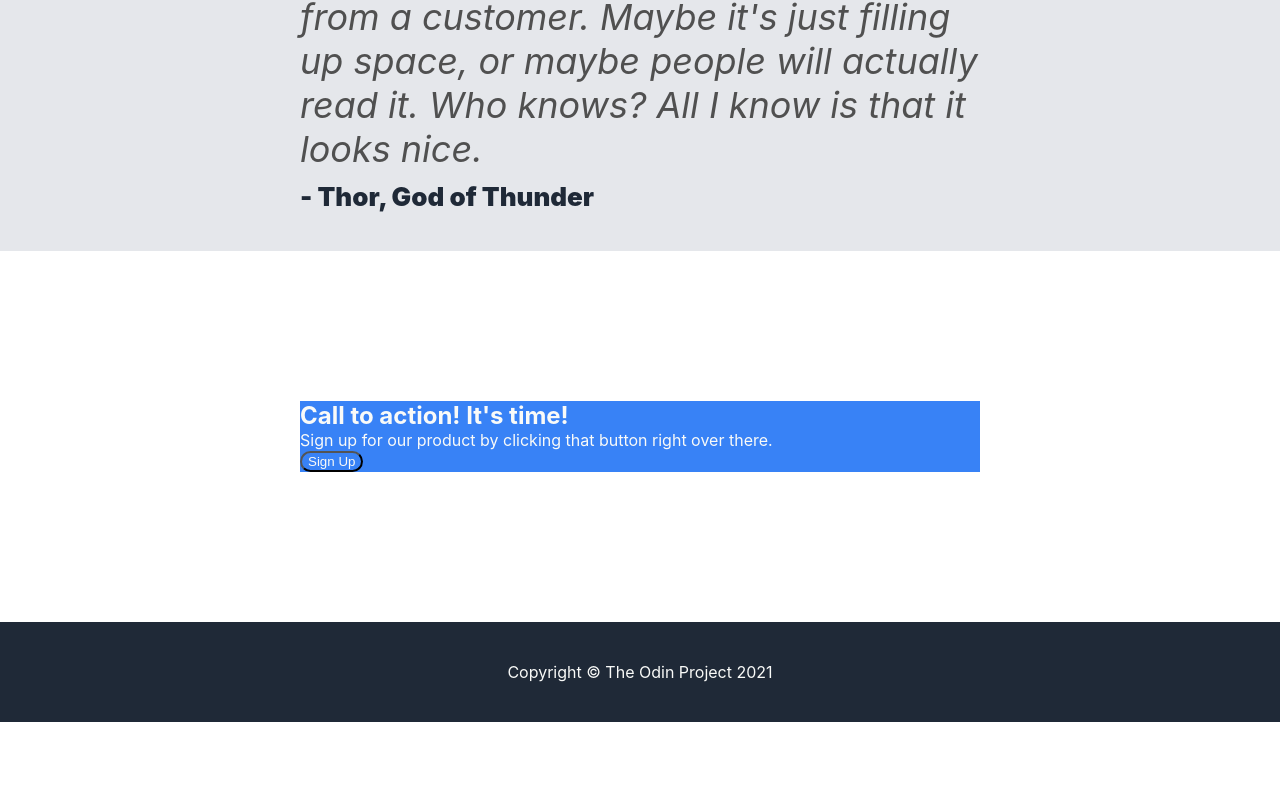
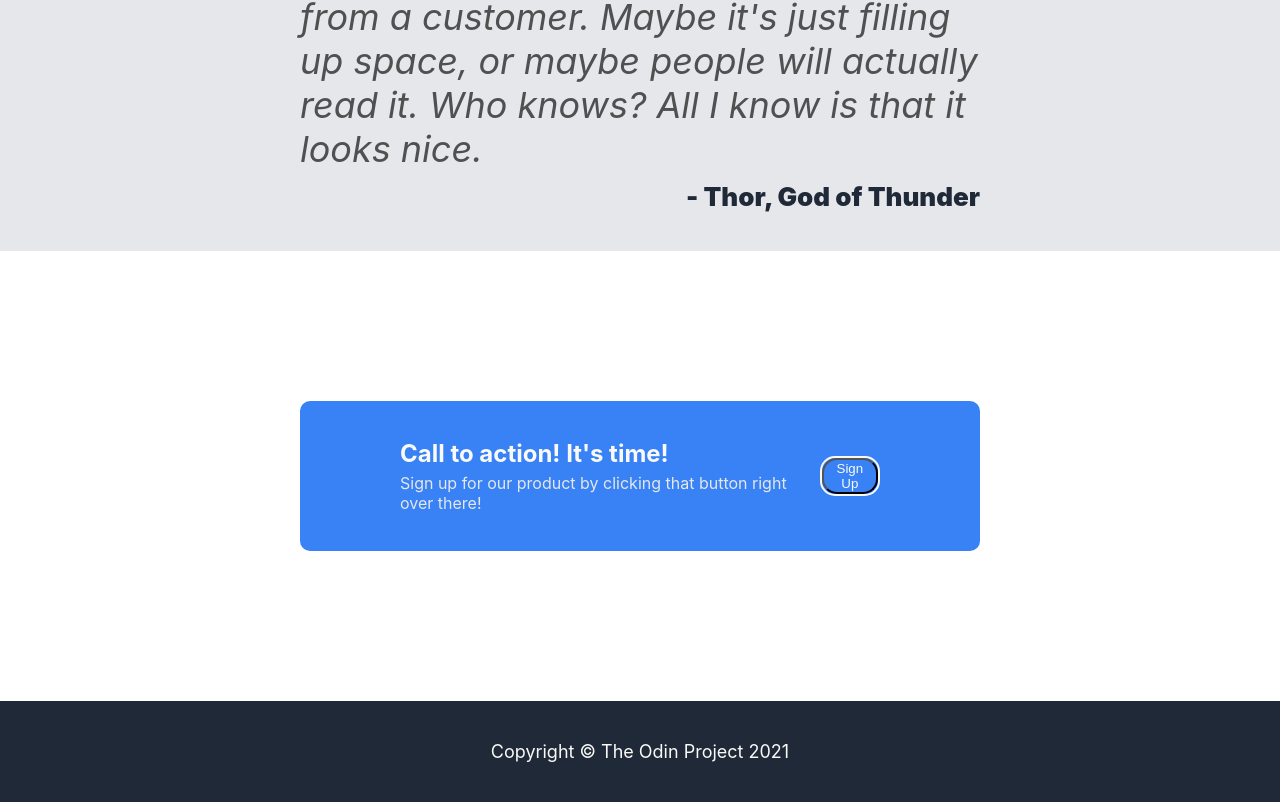
Before and after one commit to arrowoodmd/landing-page, a plain HTML site: page index.html in a window 1280 px wide. Shown: the part 1213-2015 px from the top of the page. Before the commit the page ends 1935 px from the top, so only its background shows below. Drawn offline with Linux system fonts and the light colour scheme.

Commit message:
modified index.html & styles.css

```diff
--- a/index.html
+++ b/index.html
@@ -50,11 +50,14 @@
         </div>
         <div class="container3">
             <div class="sub-container2">
-                <div class="sub-title"><strong>Call to action! It's time!</strong></div>
-                <div class="text">Sign up for our product by clicking that button right over there.</div>
-                    <div class="buttons">
-                        <button>Sign Up</button>
-                    </div>
+                <div class="sub-title">
+                    <strong>Call to action! It's time!</strong>
+                    <br>
+                    <div class="signup">Sign up for our product by clicking that button right over there!</div>
+                </div>
+                <div class="buttons">
+                    <button>Sign Up</button>
+                </div>
             </div>
         </div>
         <div class="footer">Copyright © The Odin Project 2021</div>
--- a/styles.css
+++ b/styles.css
@@ -128,12 +128,13 @@ button {
     font-size: 26px;
     font-weight: 900;
     color: #1F2937;
+    display: flex;
+    justify-content: end;
 }
 
 .container3 {
     display: flex;
     margin: 150px 300px;
-    display: flex;
 }
 
 .container3 .sub-container2 {
@@ -141,13 +142,29 @@ button {
     color: #F9FAF8;
     width: 100%;
     height: auto;
+    display: flex;
+    flex-direction: row;
+    height: 150px;
+    align-items: center;
+    justify-content: space-between;
+    padding: 0 100px;
+    border-radius: 10px;
 }
 
 .sub-container2 .sub-title {
     font-size: 24px;
 }
 
+.sub-title .signup {
+    font-size: 16px;
+    padding-top: 5px;
+    color: #E5E7EB;
+}
 
+.container3 .buttons {
+    border-radius: 15px;
+    border: 2px solid #F9FAF8;
+}
 
 .footer {
     background: #1F2937;
@@ -155,4 +172,5 @@ button {
     padding: 40px 0px;
     display: flex;
     justify-content: center;
+    font-size: 18px;
 }
```
